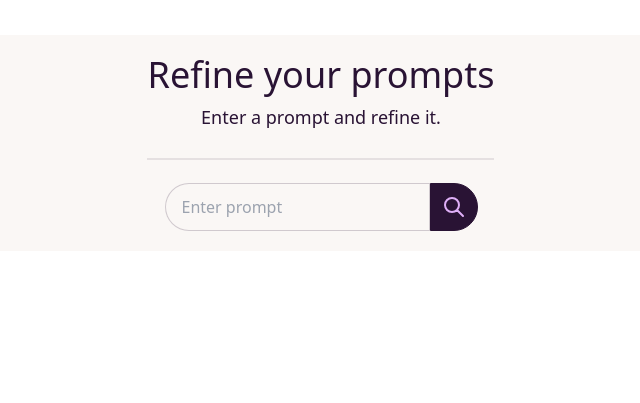
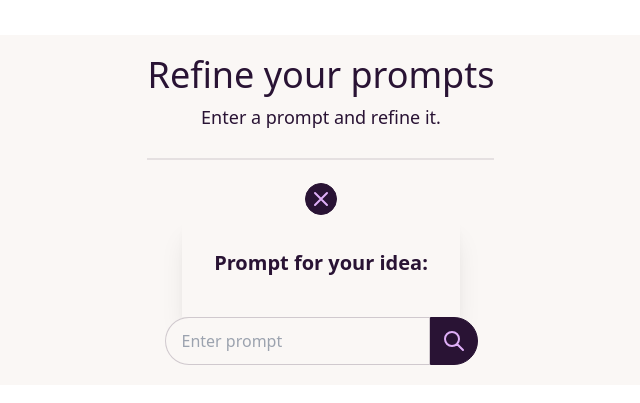
Before and after one commit to 0w9/prompter, a Next.js app: page / in a window 1280 px wide. Shown: the part 205-608 px from the top of the page, without its empty margins (319-959 px from the left). Built offline with nearby package versions, Linux system fonts and the light colour scheme.

Commit message:
Styling.

```diff
--- a/package.json
+++ b/package.json
@@ -10,6 +10,7 @@
   },
   "dependencies": {
     "@next/font": "13.2.3",
+    "@tailwindcss/typography": "^0.5.9",
     "eslint": "8.35.0",
     "eslint-config-next": "13.2.3",
     "next": "13.2.3",
--- a/pages/index.js
+++ b/pages/index.js
@@ -60,7 +60,7 @@ export default function Home() {
       <div className='mt-[25vh] xl:mt-[30vh]'>
         <div className='p-5 xl:px-[50px] text-center'>
           <div className='flex flex-col items-center'>
-            <div className={headerClassName}>
+            <div className={headerClassName | ""}>
               <h1 className="text-4xl">Refine your prompts</h1>
 
               <p className="text-lg mt-2">Enter a prompt and refine it.</p>
@@ -71,7 +71,7 @@ export default function Home() {
 
             </div>
 
-            <div className={modalClassName}>
+            <div className={modalClassName | "hidden"}>
                 <div className="justify-end">
                   <button className="btn btn-square btn-sm justify-left" onClick={toggleView}>
                     <svg xmlns="http://www.w3.org/2000/svg" className="h-6 w-6" fill="none" viewBox="0 0 24 24" stroke="currentColor"><path strokeLinecap="round" strokeLinejoin="round" strokeWidth="2" d="M6 18L18 6M6 6l12 12" /></svg>
@@ -84,7 +84,7 @@ export default function Home() {
                 </div>
               </div>
 
-              <div className={inputClassName}>
+              <div className={inputClassName | "form-control"}>
                 <div className="input-group">
                   <input type="text" placeholder="Enter prompt" className="input input-bordered" value={userPrompt} onChange={(e) => setUserPrompt(e.target.value) }/>
                   <button className="btn btn-square" onClick={refinePrompt}>
```
Also changed, not shown: 1 other file (tests, documents, lock files or other folders).
